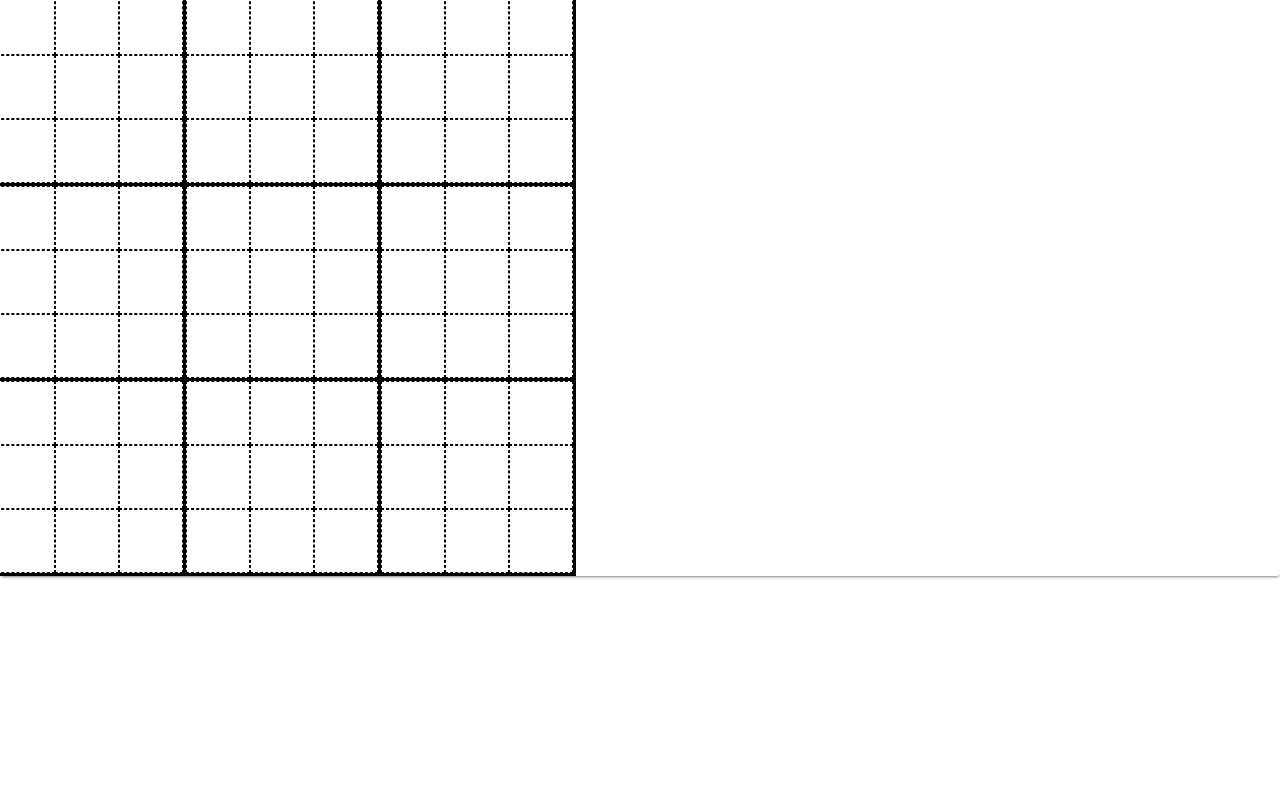
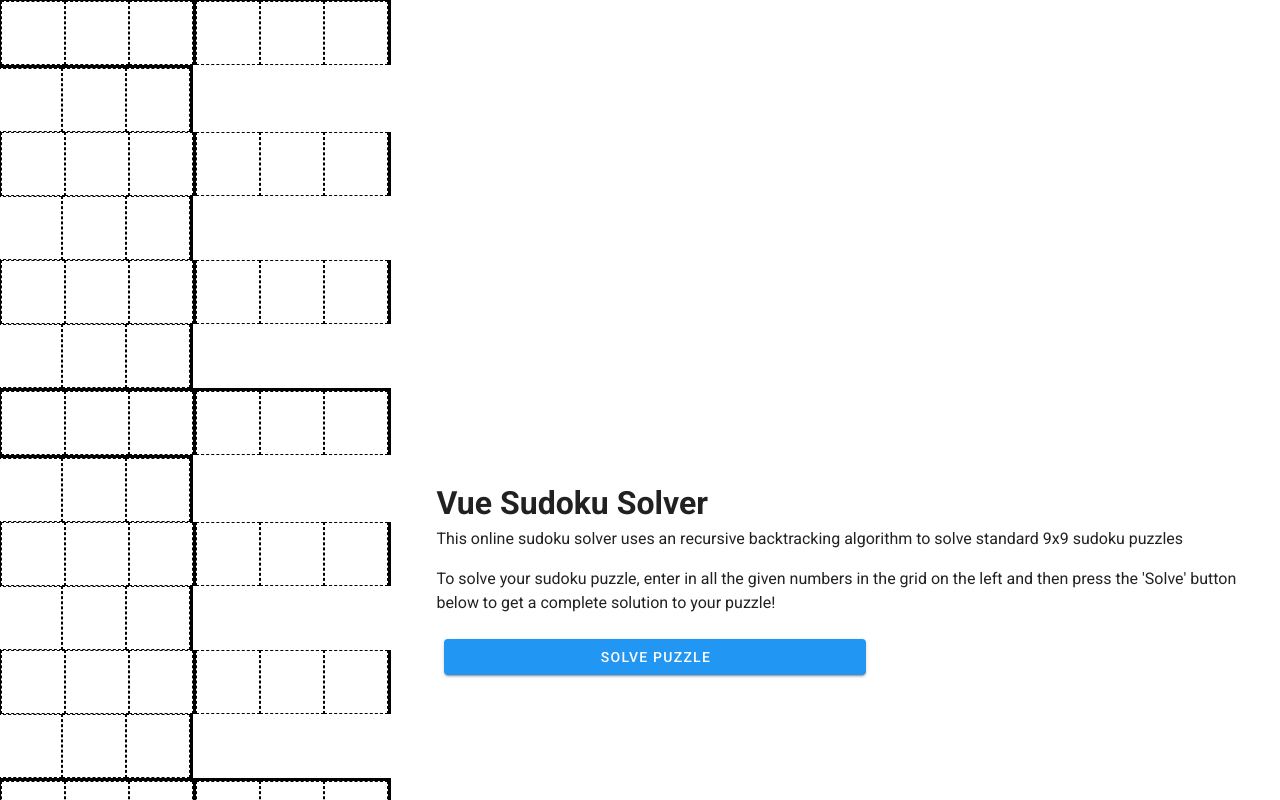
Before and after one commit to nyle-arora/sudoku-solver, a Vue app: page / in a window 1280 px wide. Shown: the top 800 px of the page. Built offline with nearby package versions, Linux system fonts and the light colour scheme.

Commit message:
instructions and solve box

```diff
--- a/src/App.vue
+++ b/src/App.vue
@@ -1,7 +1,30 @@
 <template>
   <v-app>
     <v-main>
-      <Puzzle @gridUpdated="setGridArray"></Puzzle>
+      <div class="maindiv">
+        <div class="puzzle">
+          <Puzzle @gridUpdated="setGridArray"></Puzzle>
+        </div>
+        <div class="sidebar">
+          <h1>Vue Sudoku Solver</h1>
+          <p>This online sudoku solver uses an recursive backtracking algorithm to solve standard 9x9 sudoku puzzles</p>
+          <p>To solve your sudoku puzzle, enter in all the given numbers in the grid on the left and then press the 'Solve' button below
+            to get a complete solution to your puzzle!</p>
+          <v-btn
+            id="solvebtn"
+            class="ma-2"
+            :loading="loader"
+            :disabled="loader"
+            color="info"
+            @click="solvePuzzle"
+          >
+            Solve puzzle
+            <template v-slot:loader>
+              <span>Loading...</span>
+            </template>
+          </v-btn>
+        </div>
+      </div>
     </v-main>
   </v-app>
 </template>
@@ -24,13 +47,43 @@ export default {
                 [0, 0, 0, 0, 0, 0, 0, 0, 0],
                 [0, 0, 0, 0, 0, 0, 0, 0, 0],
                 [0, 0, 0, 0, 0, 0, 0, 0, 0]],
+    loader: false,
 
   }),
   methods: {
     setGridArray(grid) {
       this.gridArray = grid;
       console.log(this.gridArray);
+    },
+    solvePuzzle() {
+      this.loader = true;
+      console.log('ready to solve');
+      setTimeout(() => (this.loader = false), 10000)
     }
   }
 };
 </script>
+
+<style scoped>
+
+  .maindiv {
+    display: flex;
+  }
+
+  .puzzle {
+    margin-left: 10px;
+    margin-top: 10px;
+  }
+
+  .sidebar {
+    margin: auto;
+    margin-left: 10px;
+  }
+
+  #solvebtn {
+    width: 50%;
+    margin: 0 auto;
+  }
+
+
+</style>
--- a/src/components/Puzzle.vue
+++ b/src/components/Puzzle.vue
@@ -1,5 +1,5 @@
 <template>
-  <v-card elevation="2">
+  <div>
     <FirstRow @rowUpdated="setGridArray(0, $event)"></FirstRow>
     <Row @rowUpdated="setGridArray(1, $event)"></Row>
     <Row @rowUpdated="setGridArray(2, $event)"></Row>
@@ -9,7 +9,7 @@
     <FirstRow @rowUpdated="setGridArray(6, $event)"></FirstRow>
     <Row @rowUpdated="setGridArray(7, $event)"></Row>
     <BottomRow @rowUpdated="setGridArray(8, $event)"></BottomRow>
-  </v-card>
+  </div>
 </template>
 
 <script>
```
